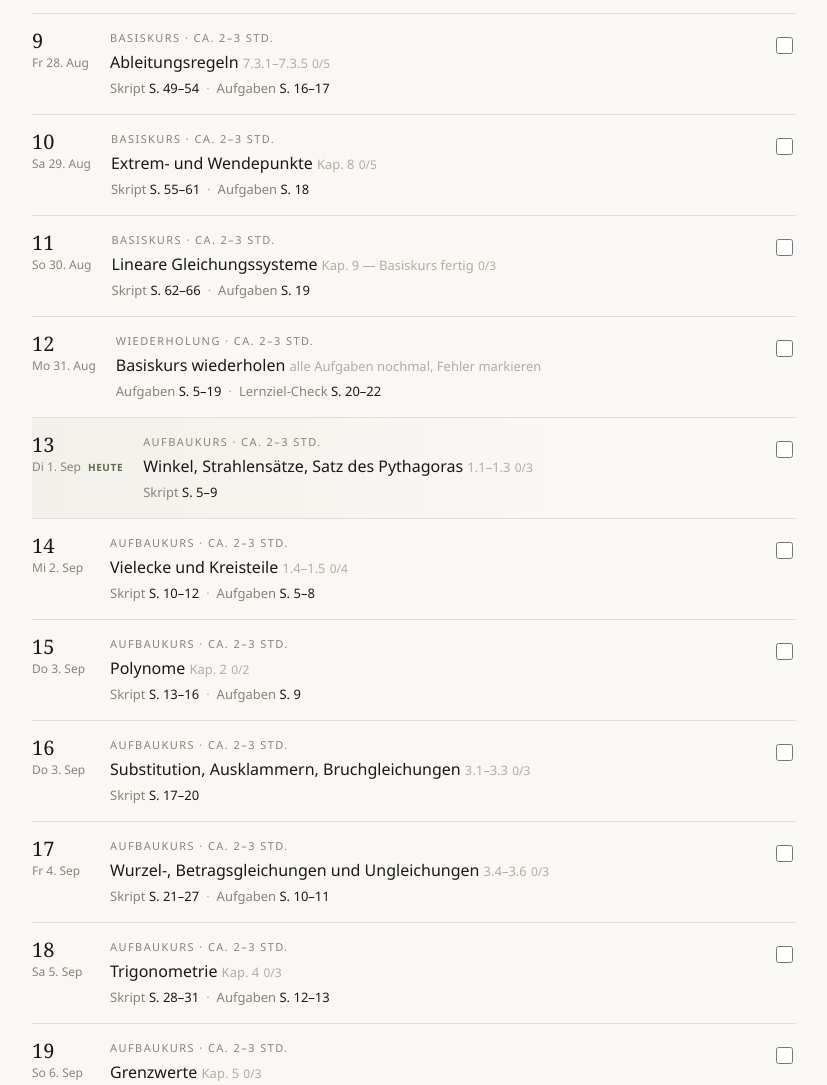
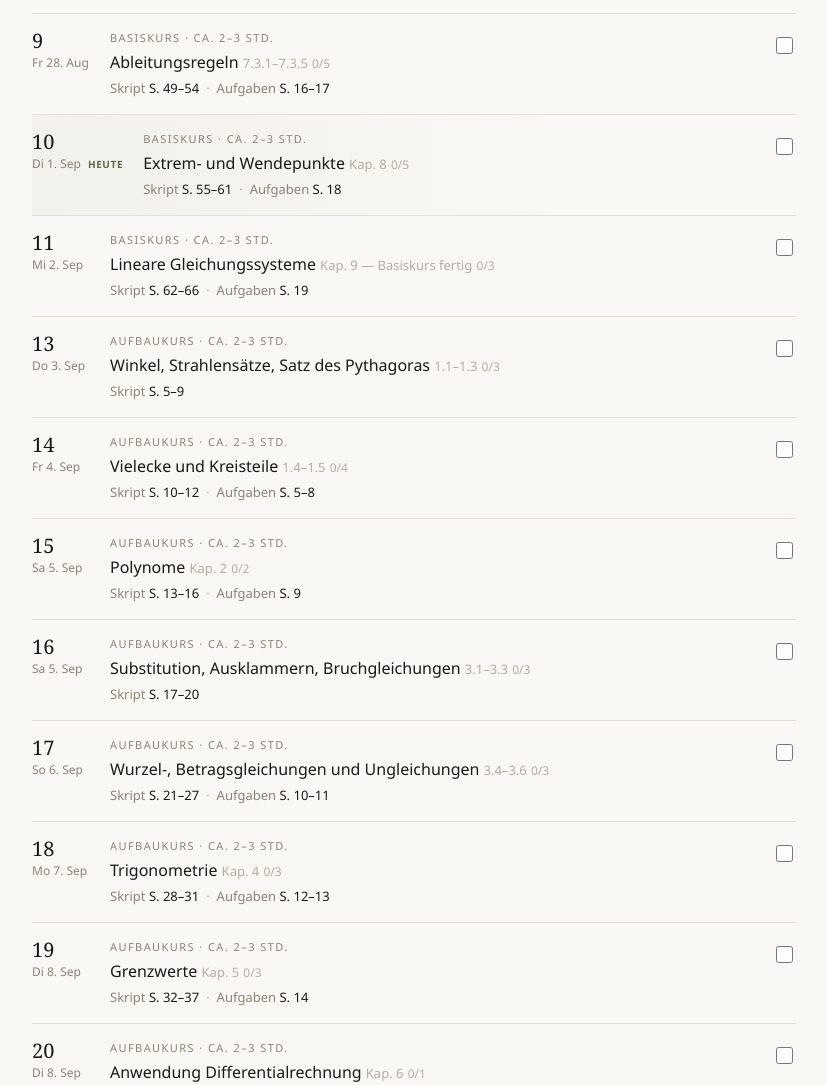
Before and after one commit to IceFuyu/NewsSync, a website: page mathe/index.html in a window 1280 px wide. Shown: the part 1431-2516 px from the top of the page, without its empty margins (226-1053 px from the left). Drawn offline with Linux system fonts and the light colour scheme.

Commit message:
Lernseite mathe aktualisiert

```diff
--- a/mathe/index.html
+++ b/mathe/index.html
@@ -355,104 +355,92 @@ var DAYS = [
     items:[["Faktorregel",49,49],["Summenregel",49,49],["Produktregel",50,50],
            ["Quotientenregel",51,51],["Kettenregel",52,54]] },
 
-  { n:10, date:"2026-08-29", phase:"Basiskurs", set:"basis",
+  { n:10, date:"2026-09-01", phase:"Basiskurs", set:"basis",
     topic:"Extrem- und Wendepunkte", ref:"Kap. 8",
     script:[55,61], scriptSol:74, ex:[18,18], exSol:18,
     items:[["Kritische Punkte: Extrem- und Sattelpunkte",55,55],["Die zweite Ableitung",56,56],
            ["Hoch- und Tiefpunkte",57,57],["Sattelpunkte",58,58],["Wendepunkte",59,61]] },
 
-  { n:11, date:"2026-08-30", phase:"Basiskurs", set:"basis",
+  { n:11, date:"2026-09-02", phase:"Basiskurs", set:"basis",
     topic:"Lineare Gleichungssysteme", ref:"Kap. 9 — Basiskurs fertig",
     script:[62,66], scriptSol:75, ex:[19,19], exSol:19,
     items:[["Was ist ein lineares Gleichungssystem",62,62],["2×2-Gleichungssysteme",62,63],
            ["3×3-Gleichungssysteme",64,66]] },
 
-  { n:12, date:"2026-08-31", phase:"Wiederholung", set:"basis",
-    topic:"Basiskurs wiederholen", ref:"alle Aufgaben nochmal, Fehler markieren",
-    script:null, scriptSol:null, ex:[5,19], exSol:3, goals:[20,22], items:[] },
-
-  { n:13, date:"2026-09-01", phase:"Aufbaukurs", set:"aufbau",
+  { n:13, date:"2026-09-03", phase:"Aufbaukurs", set:"aufbau",
     topic:"Winkel, Strahlensätze, Satz des Pythagoras", ref:"1.1–1.3",
     script:[5,9], scriptSol:null, ex:null, exSol:null,
     items:[["Winkel",5,7],["Strahlensätze",8,8],["Der Satz des Pythagoras",9,9]] },
 
-  { n:14, date:"2026-09-02", phase:"Aufbaukurs", set:"aufbau",
+  { n:14, date:"2026-09-04", phase:"Aufbaukurs", set:"aufbau",
     topic:"Vielecke und Kreisteile", ref:"1.4–1.5",
     script:[10,12], scriptSol:70, ex:[5,8], exSol:3,
     items:[["Dreiecke",10,10],["Vierecke",11,11],["Vielecke",12,12],["Kreisteile",12,12]] },
 
-  { n:15, date:"2026-09-03", phase:"Aufbaukurs", set:"aufbau",
+  { n:15, date:"2026-09-05", phase:"Aufbaukurs", set:"aufbau",
     topic:"Polynome", ref:"Kap. 2",
     script:[13,16], scriptSol:71, ex:[9,9], exSol:4,
     items:[["Polynome und Begriffe",13,13],["Polynomdivision",14,16]] },
 
-  { n:16, date:"2026-09-03", phase:"Aufbaukurs", set:"aufbau",
+  { n:16, date:"2026-09-05", phase:"Aufbaukurs", set:"aufbau",
     topic:"Substitution, Ausklammern, Bruchgleichungen", ref:"3.1–3.3",
     script:[17,20], scriptSol:null, ex:null, exSol:null,
     items:[["Substitution",17,18],["Ausklammern",19,19],["Bruchgleichungen",20,20]] },
 
-  { n:17, date:"2026-09-04", phase:"Aufbaukurs", set:"aufbau",
+  { n:17, date:"2026-09-06", phase:"Aufbaukurs", set:"aufbau",
     topic:"Wurzel-, Betragsgleichungen und Ungleichungen", ref:"3.4–3.6",
     script:[21,27], scriptSol:72, ex:[10,11], exSol:5,
     items:[["Wurzelgleichungen",21,22],["Betragsgleichungen",23,25],["Ungleichungen",26,27]] },
 
-  { n:18, date:"2026-09-05", phase:"Aufbaukurs", set:"aufbau",
+  { n:18, date:"2026-09-07", phase:"Aufbaukurs", set:"aufbau",
     topic:"Trigonometrie", ref:"Kap. 4",
     script:[28,31], scriptSol:73, ex:[12,13], exSol:6,
     items:[["Bogenmaß und Kreisdiagramm",29,29],["Trigonometrische Funktionen",29,30],
            ["Trigonometrische Gleichungen",31,31]] },
 
-  { n:19, date:"2026-09-06", phase:"Aufbaukurs", set:"aufbau",
+  { n:19, date:"2026-09-08", phase:"Aufbaukurs", set:"aufbau",
     topic:"Grenzwerte", ref:"Kap. 5",
     script:[32,37], scriptSol:74, ex:[14,14], exSol:8,
     items:[["Definitionslücken und Polstellen",32,34],["Hebbare Singularität",35,35],
            ["Randverhalten",36,37]] },
 
-  { n:20, date:"2026-09-07", phase:"Aufbaukurs", set:"aufbau",
+  { n:20, date:"2026-09-08", phase:"Aufbaukurs", set:"aufbau",
     topic:"Anwendung Differentialrechnung", ref:"Kap. 6",
     script:[38,41], scriptSol:75, ex:[15,15], exSol:9,
     items:[["Extrempunkte bei e-Funktionen und Co.",38,41]] },
 
-  { n:21, date:"2026-09-08", phase:"Aufbaukurs", set:"aufbau",
+  { n:21, date:"2026-09-09", phase:"Aufbaukurs", set:"aufbau",
     topic:"Integralrechnung", ref:"Kap. 7",
     script:[42,47], scriptSol:76, ex:[16,17], exSol:10,
     items:[["Unbestimmte Integrale",42,42],["Stammfunktionen bekannter Funktionen",42,42],
            ["Bestimmte Integrale",43,44],["Uneigentliche Integrale",45,46],
            ["Fläche zwischen zwei Kurven",47,47]] },
 
-  { n:22, date:"2026-09-09", phase:"Aufbaukurs", set:"aufbau",
+  { n:22, date:"2026-09-10", phase:"Aufbaukurs", set:"aufbau",
     topic:"Vektoren — Grundlagen", ref:"8.1–8.3",
     script:[48,53], scriptSol:null, ex:null, exSol:null,
     items:[["Vektoren",49,50],["Länge von Vektoren",51,52],["Parallele Vektoren",53,53]] },
 
-  { n:23, date:"2026-09-10", phase:"Aufbaukurs", set:"aufbau",
+  { n:23, date:"2026-09-11", phase:"Aufbaukurs", set:"aufbau",
     topic:"Mittelpunkt, Linearkombination, Geradengleichungen", ref:"8.4–8.6",
     script:[54,60], scriptSol:77, ex:[18,19], exSol:13,
     items:[["Der Mittelpunkt zwischen zwei Punkten",54,54],["Linearkombination von Vektoren",55,58],
            ["Geradengleichungen von Vektoren",59,60]] },
 
-  { n:24, date:"2026-09-11", phase:"Aufbaukurs", set:"aufbau",
+  { n:24, date:"2026-09-12", phase:"Aufbaukurs", set:"aufbau",
     topic:"Mathematische Schreibweisen", ref:"Kap. 9",
     script:[61,64], scriptSol:78, ex:[20,20], exSol:16,
     items:[["Das Summenzeichen",61,61],["Das Produktzeichen",62,62],["Das Fakultätszeichen",63,63],
            ["Der Binomialkoeffizient",63,64]] },
 
-  { n:25, date:"2026-09-11", phase:"Aufbaukurs", set:"aufbau",
+  { n:25, date:"2026-09-12", phase:"Aufbaukurs", set:"aufbau",
     topic:"Asymmetrische Gleichungssysteme", ref:"Kap. 10 — Aufbaukurs fertig",
     script:[65,69], scriptSol:79, ex:[21,21], exSol:16,
     items:[["Gleichungssysteme mit Parametern",65,66],["n×m-Gleichungssysteme",67,69]] },
 
-  { n:26, date:"2026-09-12", phase:"Wiederholung", set:"aufbau",
-    topic:"Aufbaukurs wiederholen", ref:"alle Aufgaben nochmal",
-    script:null, scriptSol:null, ex:[5,21], exSol:3, goals:[22,24], items:[] },
-
-  { n:27, date:"2026-09-13", phase:"Wiederholung", set:null,
-    topic:"Gesamtwiederholung", ref:"schwierige Themen aus beiden Kursen",
-    script:null, scriptSol:null, ex:null, exSol:null, items:[] },
-
-  { n:28, date:"2026-09-13", phase:"Wiederholung", set:null,
-    topic:"Letzter Check", ref:"offene Punkte klären, entspannt in den Kurs starten",
-    script:null, scriptSol:null, ex:null, exSol:null, items:[] }
+  { n:26, date:"2026-09-13", phase:"Wiederholung", set:"aufbau",
+    topic:"Gesamtwiederholung", ref:"alle Aufgaben aus beiden Kursen nochmal, Fehler markieren",
+    script:null, scriptSol:null, ex:[5,21], exSol:3, goals:[20,24], items:[] }
 ];
 
 var WEEKDAYS = ["So", "Mo", "Di", "Mi", "Do", "Fr", "Sa"];
```
